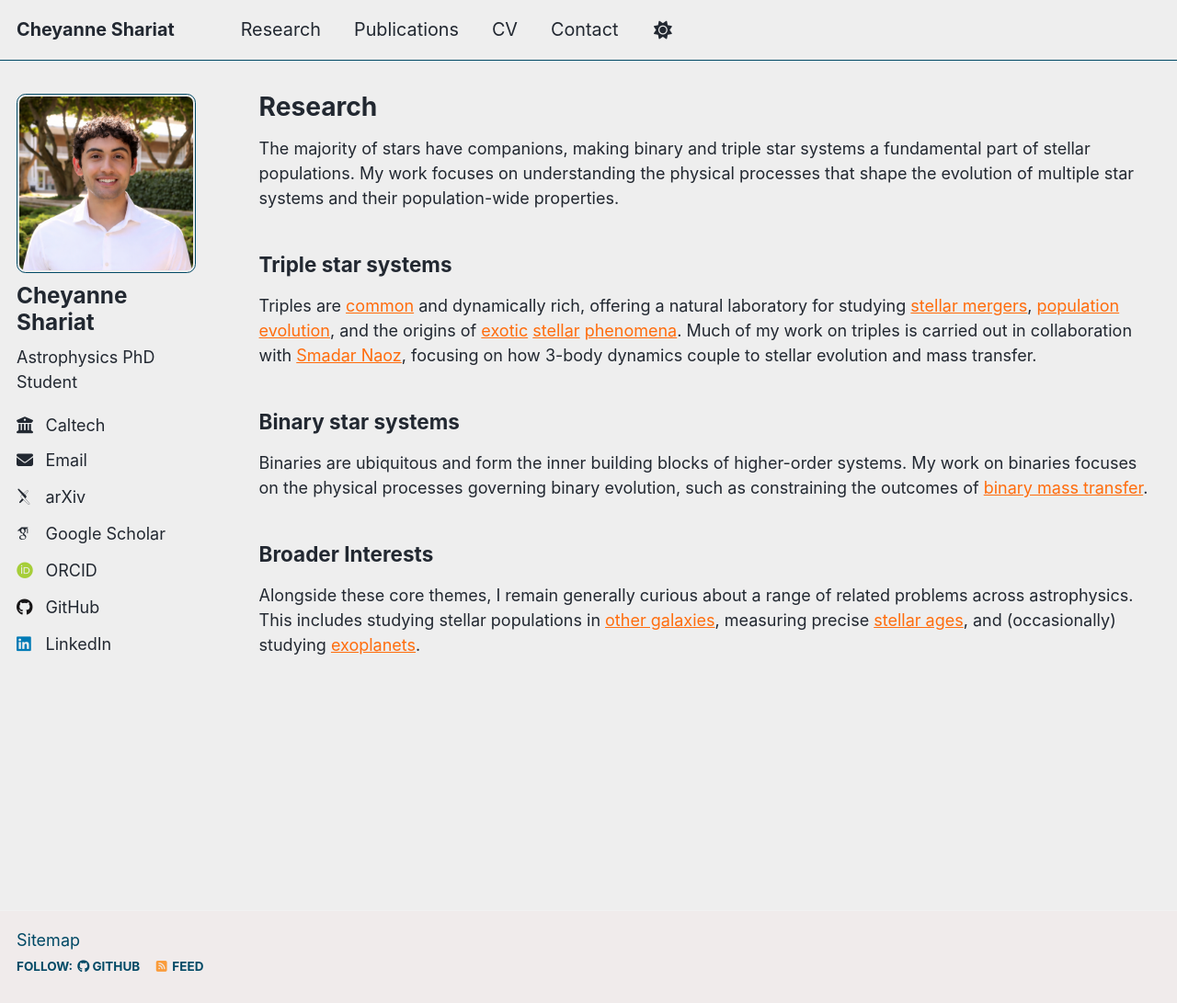
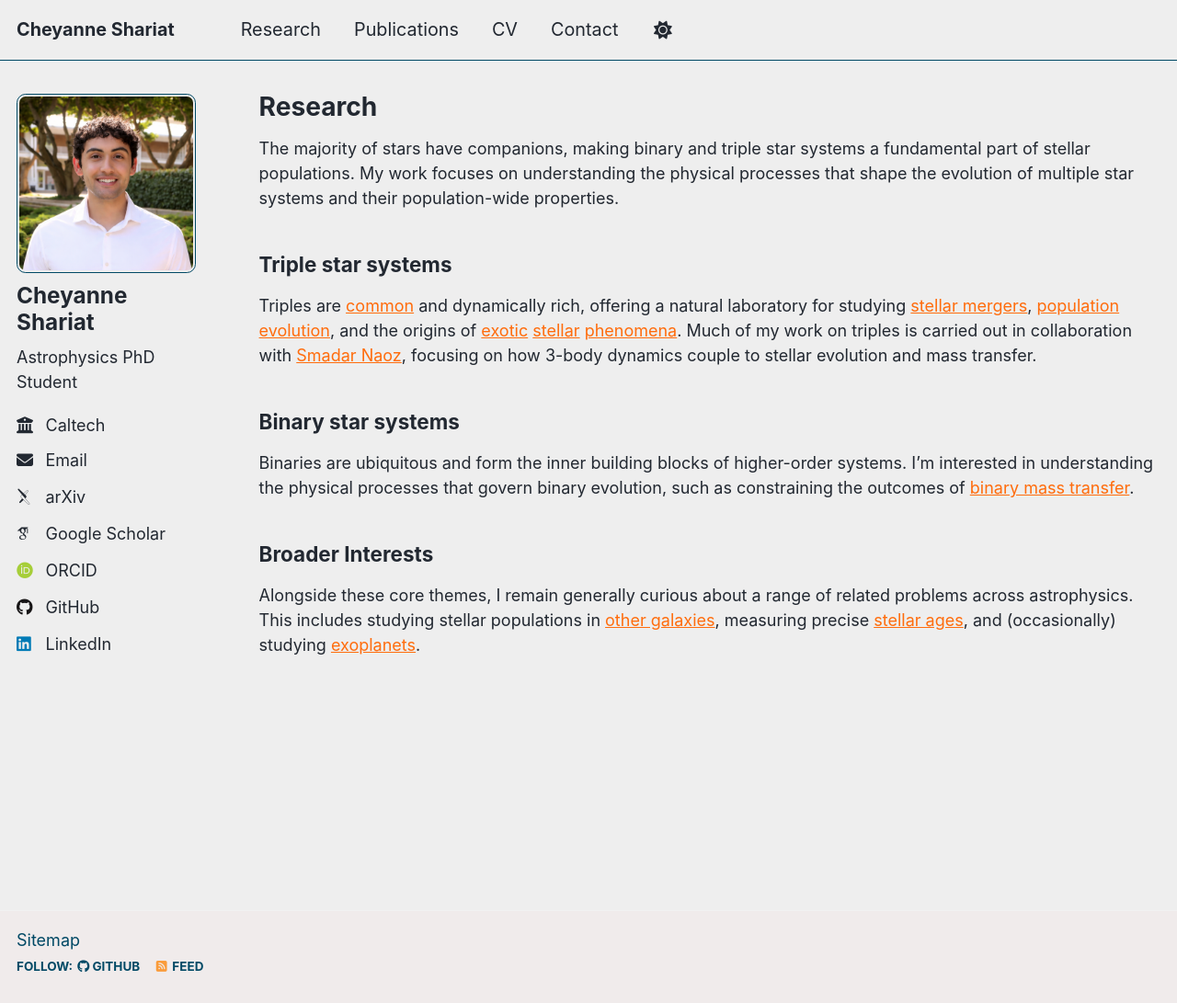
Before and after one commit to cheyanneshariat/cheyanneshariat.github.io, a Jekyll site: the page built from _pages/research.md, in a window 1280 px wide and 1091 px high. Shown: the whole window at 92% size. Built offline with Jekyll 4.4.1, drawn with Linux system fonts in a browser that asks for light colours; some web fonts are replaced; a script that is not in the unit is left out.

Commit message:
Update research.md

```diff
--- a/_pages/research.md
+++ b/_pages/research.md
@@ -14,7 +14,7 @@
 Triples are [common](https://ui.adsabs.harvard.edu/abs/2025PASP..137i4201S/abstract) and dynamically rich, offering a natural laboratory for studying [stellar mergers](https://ui.adsabs.harvard.edu/abs/2025ApJ...978...47S/abstract), [population evolution](https://ui.adsabs.harvard.edu/abs/2023ApJ...955L..14S/abstract), and the origins of [exotic](https://astrobites.org/2025/12/22/triple-double-do-merging-white-dwarfs-produce-frb-emitting-remnants/) [stellar](https://ui.adsabs.harvard.edu/abs/2025ApJ...983..115S/abstract) [phenomena](https://ui.adsabs.harvard.edu/abs/2025PASP..137g4201S/abstract). Much of my work on triples is carried out in collaboration with [Smadar Naoz](https://snaoz.astro.ucla.edu/), focusing on how 3-body dynamics couple to stellar evolution and mass transfer.
 
 ## Binary star systems
-Binaries are ubiquitous and form the inner building blocks of higher-order systems. My work on binaries focuses on the physical processes governing binary evolution, such as constraining the outcomes of [binary mass transfer](https://ui.adsabs.harvard.edu/abs/2026arXiv260100439S/abstract).
+Binaries are ubiquitous and form the inner building blocks of higher-order systems. I'm interested in understanding the physical processes that govern binary evolution, such as constraining the outcomes of [binary mass transfer](https://ui.adsabs.harvard.edu/abs/2026arXiv260100439S/abstract).
 
 ## Broader Interests
 Alongside these core themes, I remain generally curious about a range of related problems across astrophysics. This includes studying stellar populations in [other galaxies](https://ui.adsabs.harvard.edu/abs/2025arXiv250904555S/abstract), measuring precise [stellar ages](https://ui.adsabs.harvard.edu/abs/2025arXiv251008675S/abstract), and (occasionally) studying [exoplanets](https://ui.adsabs.harvard.edu/abs/2024ApJ...964L..13S/abstract).
```
